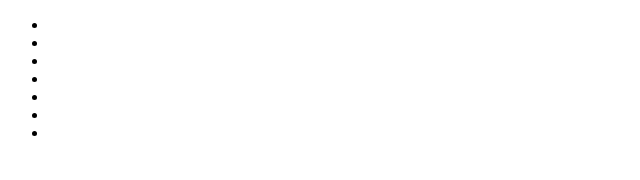
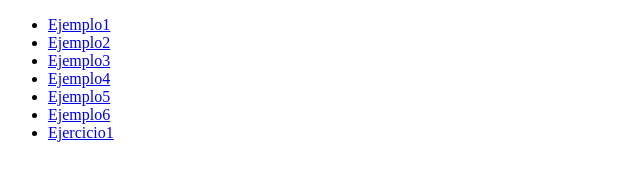
Before and after one commit to StevenUniverseAguirre/DAW-Ciclo-II, a plain HTML site: page Guia3/index.html in a window 1280 px wide. Shown: the whole page, without its empty margins (0-640 px from the left). Drawn offline with Linux system fonts and the light colour scheme.

Commit message:
Update index.html

```diff
--- a/Guia3/index.html
+++ b/Guia3/index.html
@@ -9,13 +9,13 @@
     <header>
         <nav>
             <ul>
-                <li><a href="Ejemplo1/eventos.html"></a></li>
-                <li><a href="Ejemplo2/enlaces.html"></a></li>
-                <li><a href="Ejemplo3/datos.html"></a></li>
-                <li><a href="Ejemplo4/solonumeros.html"></a></li>
-                <li><a href="Ejemplo5/aleatorios.html"></a></li>
-                <li><a href="Ejemplo6/tirardados.html"></a></li>
-                <li><a href="Ejercicio1/calculadora.html"></a></li>
+                <li><a href="Ejemplo1/eventos.html">Ejemplo1</a></li>
+                <li><a href="Ejemplo2/enlaces.html">Ejemplo2</a></li>
+                <li><a href="Ejemplo3/datos.html">Ejemplo3</a></li>
+                <li><a href="Ejemplo4/solonumeros.html">Ejemplo4</a></li>
+                <li><a href="Ejemplo5/aleatorios.html">Ejemplo5</a></li>
+                <li><a href="Ejemplo6/tirardados.html">Ejemplo6</a></li>
+                <li><a href="Ejercicio1/calculadora.html">Ejercicio1</a></li>
             </ul>
         </nav>
     </header>
```
